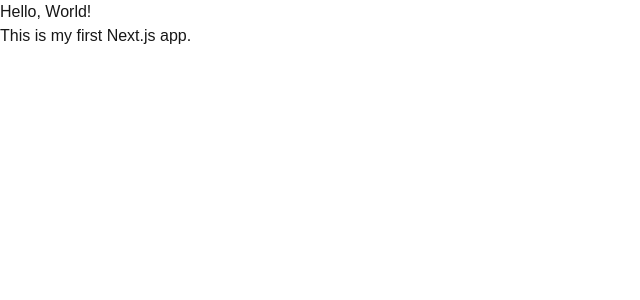
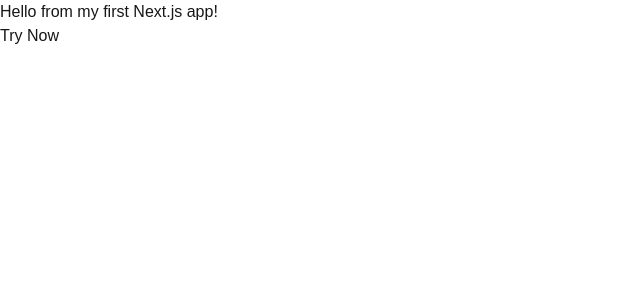
Before and after one commit to isam1978mm/my-first-app, a Next.js app: page / in a window 1280 px wide. Shown: the top 300 px of the page, without its empty margins (0-640 px from the left). Built offline with nearby package versions, Linux system fonts and the light colour scheme.

Commit message:
Describe what you changed

```diff
--- a/app/page.tsx
+++ b/app/page.tsx
@@ -1,12 +1,18 @@
-// Make sure you have a function that returns JSX (your page content)
-const MyPage = () => {
+'use client';
+
+import { sendGTMEvent } from '@next/third-parties/google';
+
+export default function Page() {
   return (
-    <div>
-      <h1>Hello, World!</h1>
-      <p>This is my first Next.js app.</p>
-    </div>
+    <main>
+      <h1>Hello from my first Next.js app!</h1>
+      <button
+        onClick={() =>
+          sendGTMEvent({ event: 'cta_click', label: 'Try Now CTA' })
+        }
+      >
+        Try Now
+      </button>
+    </main>
   );
-};
-
-// The most important line: export the component as the default
-export default MyPage;
+}
```
